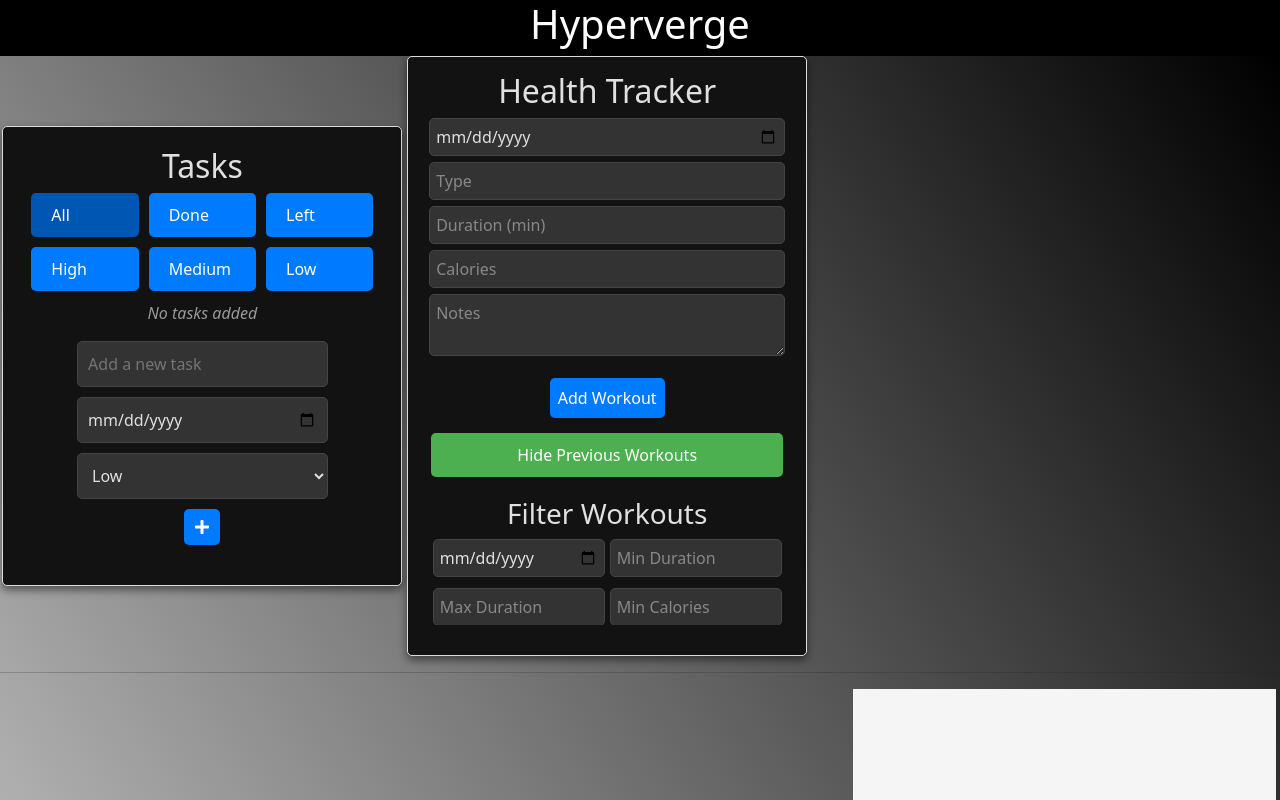
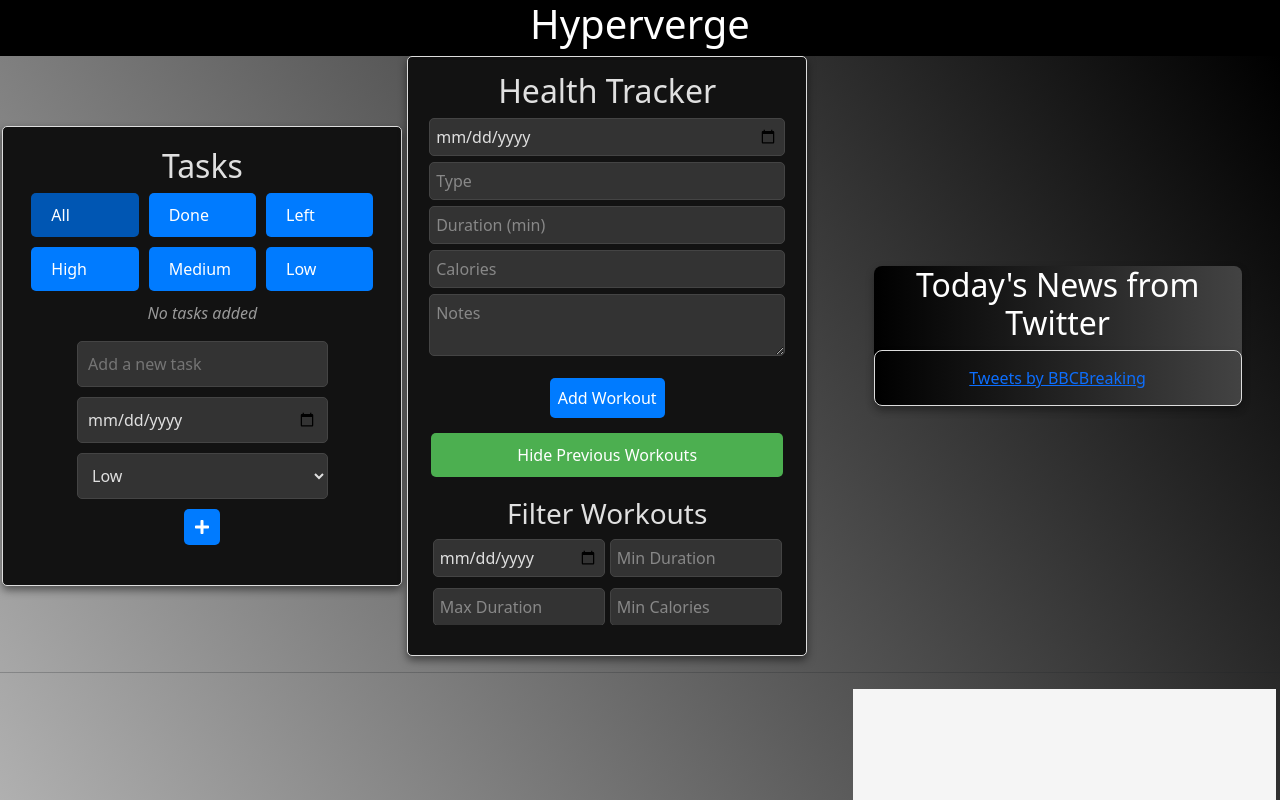
Before and after one commit to SuyashRawat/Hyperverge, a React (Create React App) app in the folder Frontend/digitalboard/: page / in a window 1280 px wide. Shown: the top 800 px of the page. Built offline with nearby package versions, Linux system fonts and the light colour scheme.

Commit message:
dekhta hu

```diff
--- a/Frontend/digitalboard/src/Components/Home.jsx
+++ b/Frontend/digitalboard/src/Components/Home.jsx
@@ -83,7 +83,7 @@
           <HealthTracker />
           </div>
           <div  style={styles.newsFeed}>
-            {/* <NewsFeed /> */}
+            <NewsFeed />
           </div>
 
         </div>
```
Also changed, not shown: Frontend/digitalboard/public/index.html (+0 -9 lines), Frontend/digitalboard/public/manifest.json.
